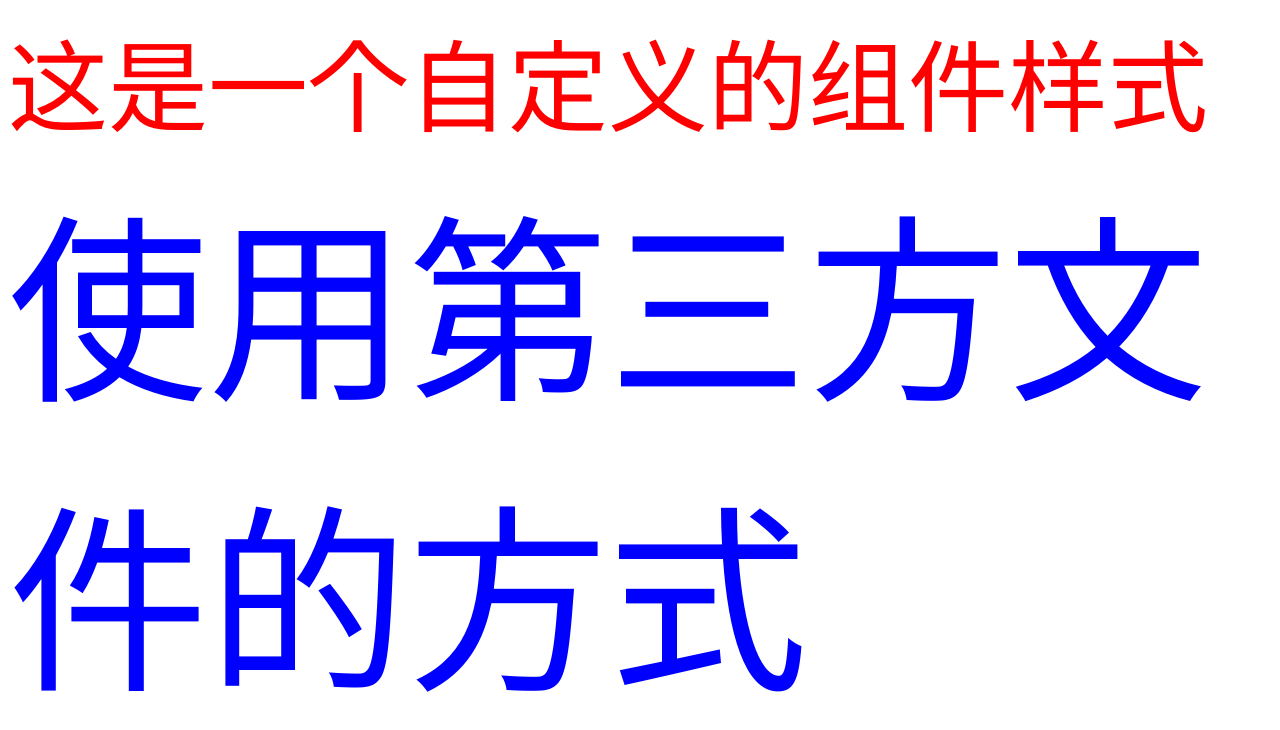
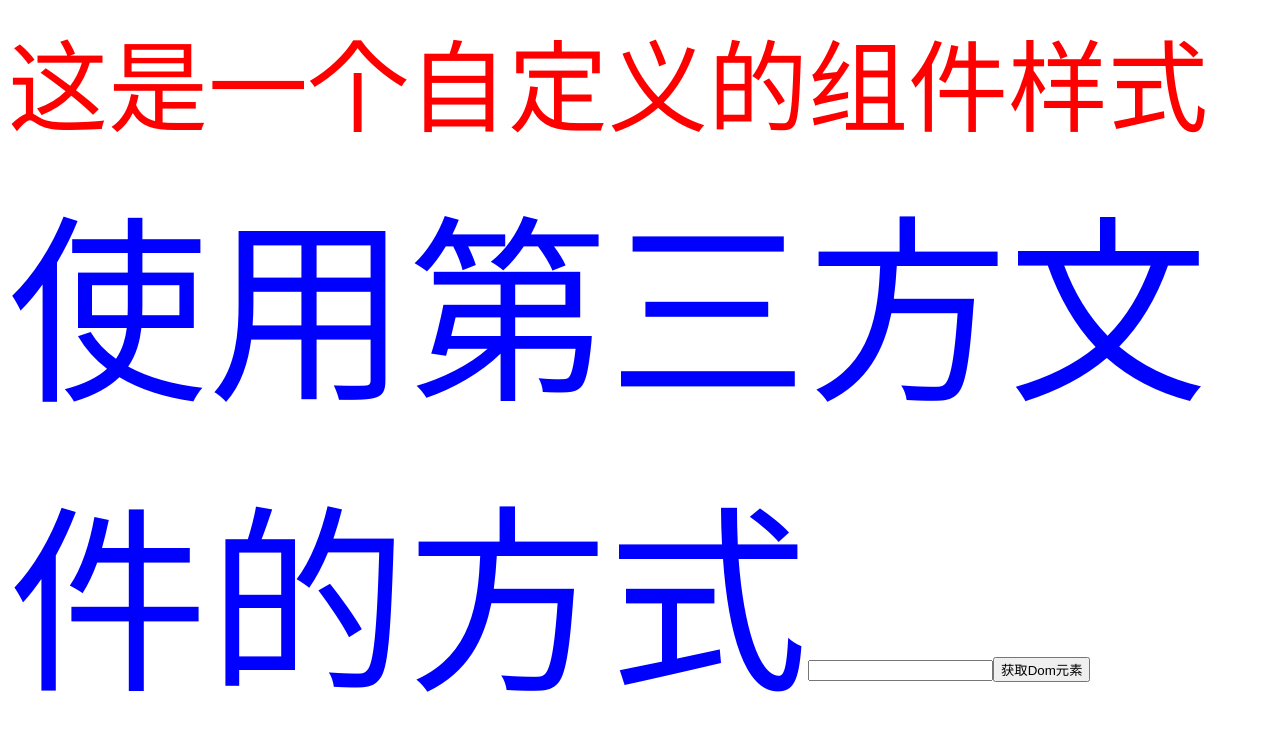
Before and after one commit to YiXiaoBaiLP/react-demo, a React (Create React App) app: page / in a window 1280 px wide. Shown: the top 730 px of the page. Built offline with nearby package versions, Linux system fonts and the light colour scheme.

Commit message:
使用 useRef 来获取原生 DOM

```diff
--- a/src/App.js
+++ b/src/App.js
@@ -1,3 +1,4 @@
+import { useRef } from "react";
 import "./index.css";
 
 // 定义一个样式对象
@@ -12,6 +13,15 @@ const style = {
  * @returns
  */
 function App() {
+  // 1 使用useRef 生成ref对象，绑定到dom标签身上
+  // 2 dom可用时，ref。current获取dom
+  // 渲染完毕之后dom生成之后才可用
+  const inputRef = useRef(null); // 初始化时默认传入 null
+  const showDom = () => {
+    console.dir(inputRef.current);
+    // 获取到文本框中输入的值
+    console.log(inputRef.current.value);
+  };
   return (
     <div className="App">
       {/* 不推荐此方式 */}
@@ -21,6 +31,9 @@ function App() {
       {/* 使用 导入第三方文件的方式 */}
       {/* 需要在className中使用所定义的样式名称 */}
       <span className="foo">使用第三方文件的方式</span>
+      {/* 将 ref 对象绑定到dom标签上 */}
+      <input type="text" ref={inputRef}></input>
+      <button onClick={showDom}>获取Dom元素</button>
     </div>
   );
 }
```
